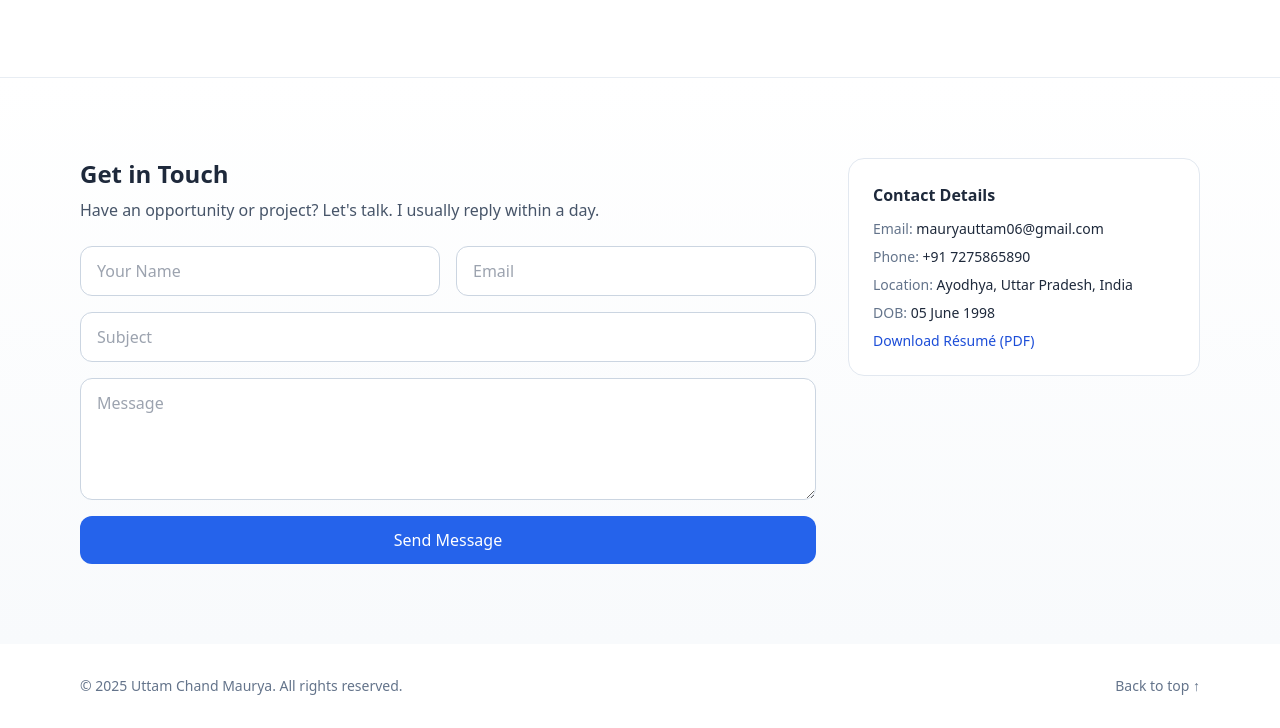
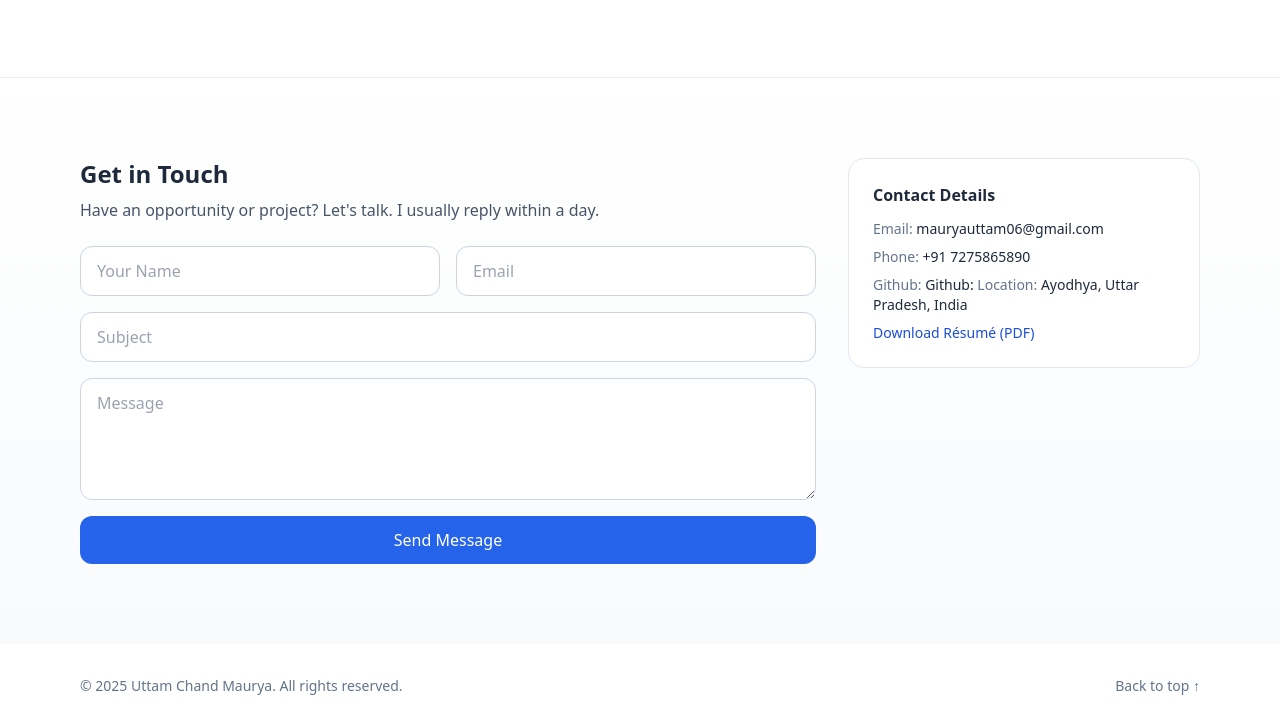
Before and after one commit to mauryauttam/mauryauttam.github.io, a plain HTML site: page index.html in a window 1280 px wide. Shown: the part 3189-3917 px from the top of the page. Drawn offline with nearby package versions, Linux system fonts and the light colour scheme.

Commit message:
Update index.html

```diff
--- a/index.html
+++ b/index.html
@@ -323,8 +323,9 @@
           <ul class="mt-3 space-y-2 text-sm">
             <li><span class="text-slate-500">Email:</span> <a class="hover:text-brand-600" href="mailto:mauryauttam06@gmail.com">mauryauttam06@gmail.com</a></li>
             <li><span class="text-slate-500">Phone:</span> <a class="hover:text-brand-600" href="tel:+917275865890">+91 7275865890</a></li>
+            <li><span class="text-slate-500">Github:</span> <a class="hover:text-brand-600" href="mailto:github.com/mauryauttam>github.com/mauryauttam</a></li>
+            <li><span class="text-slate-500">Github:</span> <a class="hover:text-brand-600" href="mailto:https://www.youtube.com/@BhataktaCoder>https://www.youtube.com/@BhataktaCoder</a></li>
             <li><span class="text-slate-500">Location:</span> Ayodhya, Uttar Pradesh, India</li>
-            <li><span class="text-slate-500">DOB:</span> 05 June 1998</li>
             <li><a class="inline-flex items-center gap-2 text-brand-700 hover:underline" href="Uttam Resume 3 year Exp.pdf" download><span>Download Résumé (PDF)</span></a></li>
           </ul>
         </aside>
```
